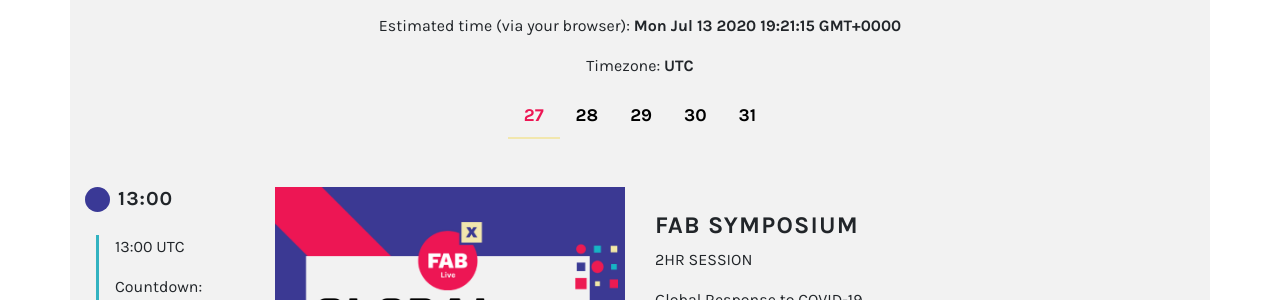
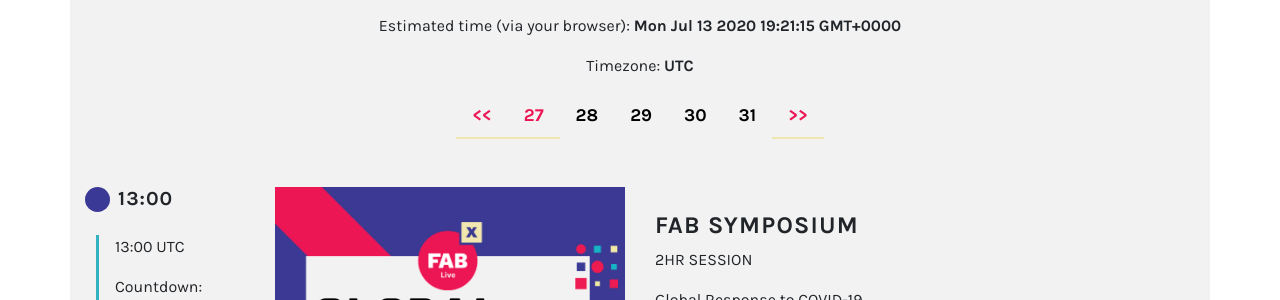
Before and after one commit to fabfoundation/fabxlive2020, a Jekyll site: the page built from schedule.html, in a window 1280 px wide and 900 px high. Shown: the part 314-614 px from the top of the window. Built offline with Jekyll 4.4.1, drawn with Linux system fonts in a browser that asks for light colours; nearby versions of some CDN libraries.

Commit message:
Update schedule.html

```diff
--- a/schedule.html
+++ b/schedule.html
@@ -21,6 +21,9 @@
 
   <ul class="nav fab-pills mb-3 justify-content-center" id="" role="tablist">
     <li class="nav-item" role="presentation">
+      <a class="nav-link active" id="pills-<<-tab" data-toggle="pill" href="#pills-<<" role="tab" aria-controls="pills-<<" aria-selected="true"><<</a>
+       </li>
+    <li class="nav-item" role="presentation">
       <a class="nav-link active" id="pills-27-tab" data-toggle="pill" href="#pills-27" role="tab" aria-controls="pills-27" aria-selected="true">27</a>
     </li>
     <li class="nav-item" role="presentation">
@@ -35,6 +38,9 @@
     <li class="nav-item" role="presentation">
       <a class="nav-link" id="pills-31-tab" data-toggle="pill" href="#pills-31" role="tab" aria-controls="pills-31" aria-selected="false">31</a>
     </li>
+    <li class="nav-item" role="presentation">
+      <a class="nav-link active" id="pills->>-tab" data-toggle="pill" href="#pills->>" role="tab" aria-controls="pills->>" aria-selected="true">>></a>
+       </li>
   </ul>
 
 </section>
```
